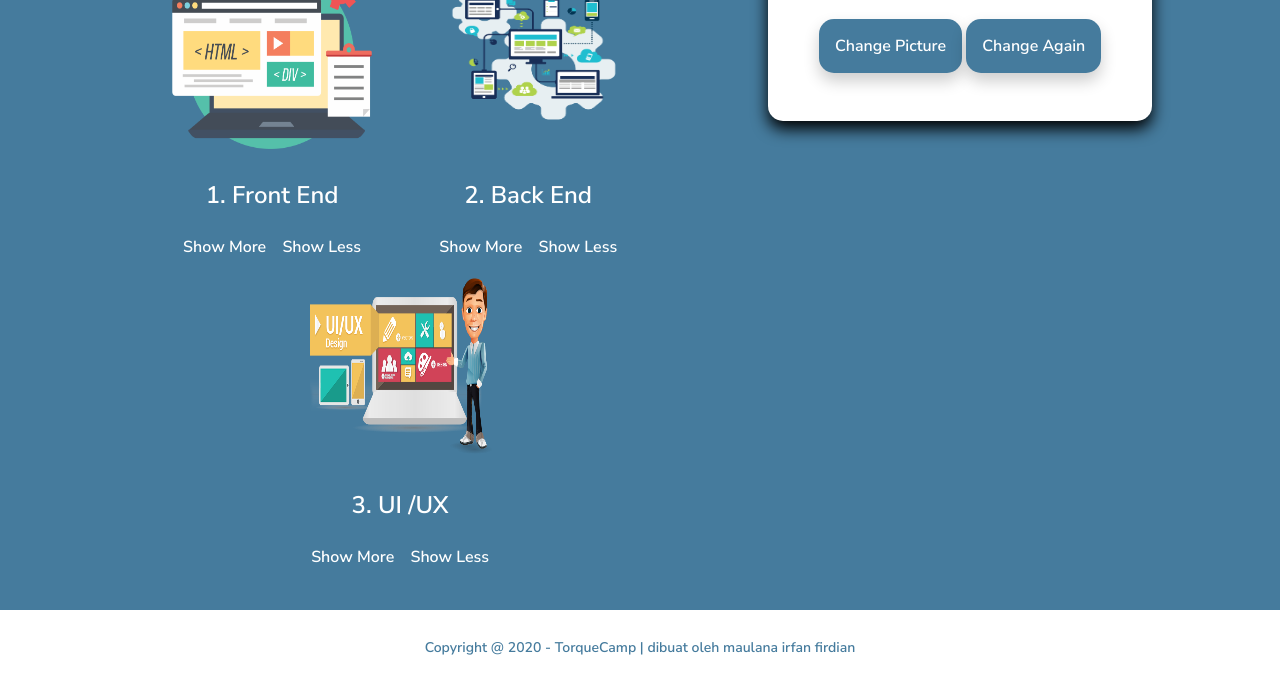
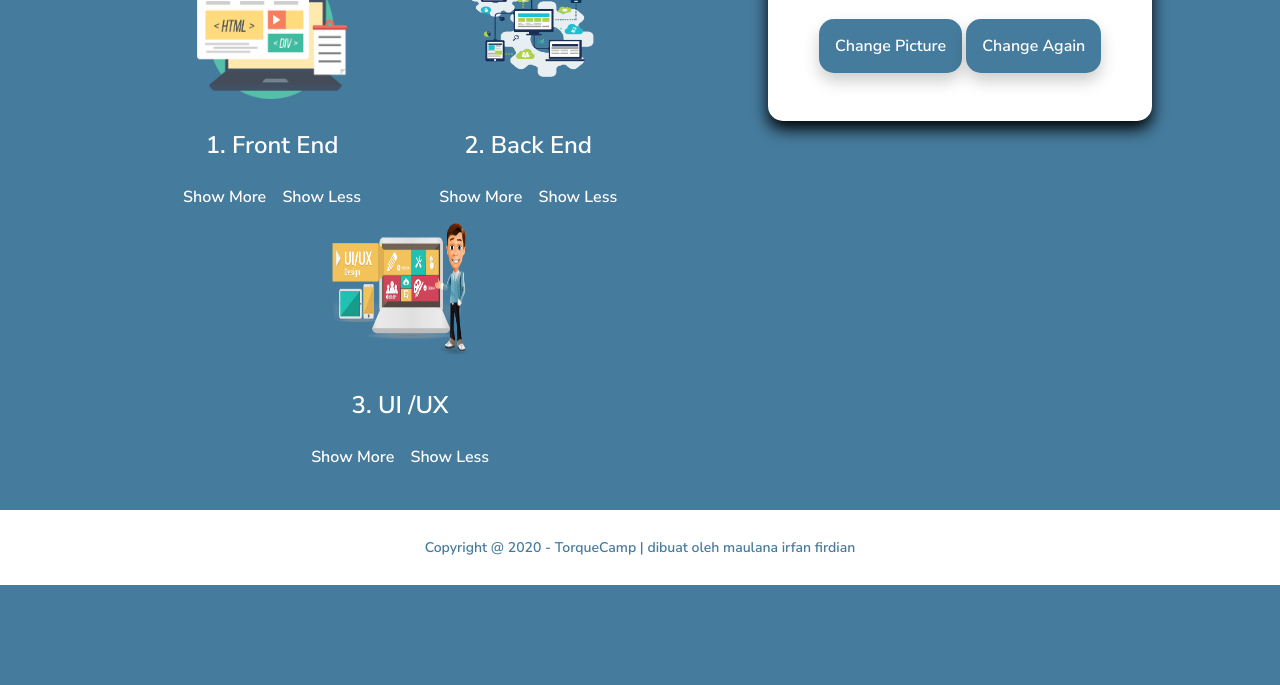
Before and after one commit to maulanairfanf/Torque-Dicoding, a plain HTML site: page index.html in a window 1280 px wide. Shown: the part 651-1336 px from the top of the page. After the commit the page ends 1236 px from the top, so only its background shows below. Drawn offline with Linux system fonts and the light colour scheme.

Commit message:
torquecamp fix

```diff
--- a/styles.css
+++ b/styles.css
@@ -142,8 +142,8 @@ main {
 }
 
 .article-2 img {
-    width: 200px;
-    height: 200px;
+    width: 150px;
+    height: 150px;
     transition: 1s ease;
 }
 
@@ -172,7 +172,7 @@ button {
 }
 
 button:hover {
-    color: #d5d9d8;
+    color: #F8F8FF;
     font-size: 18px;
 }
 
```
